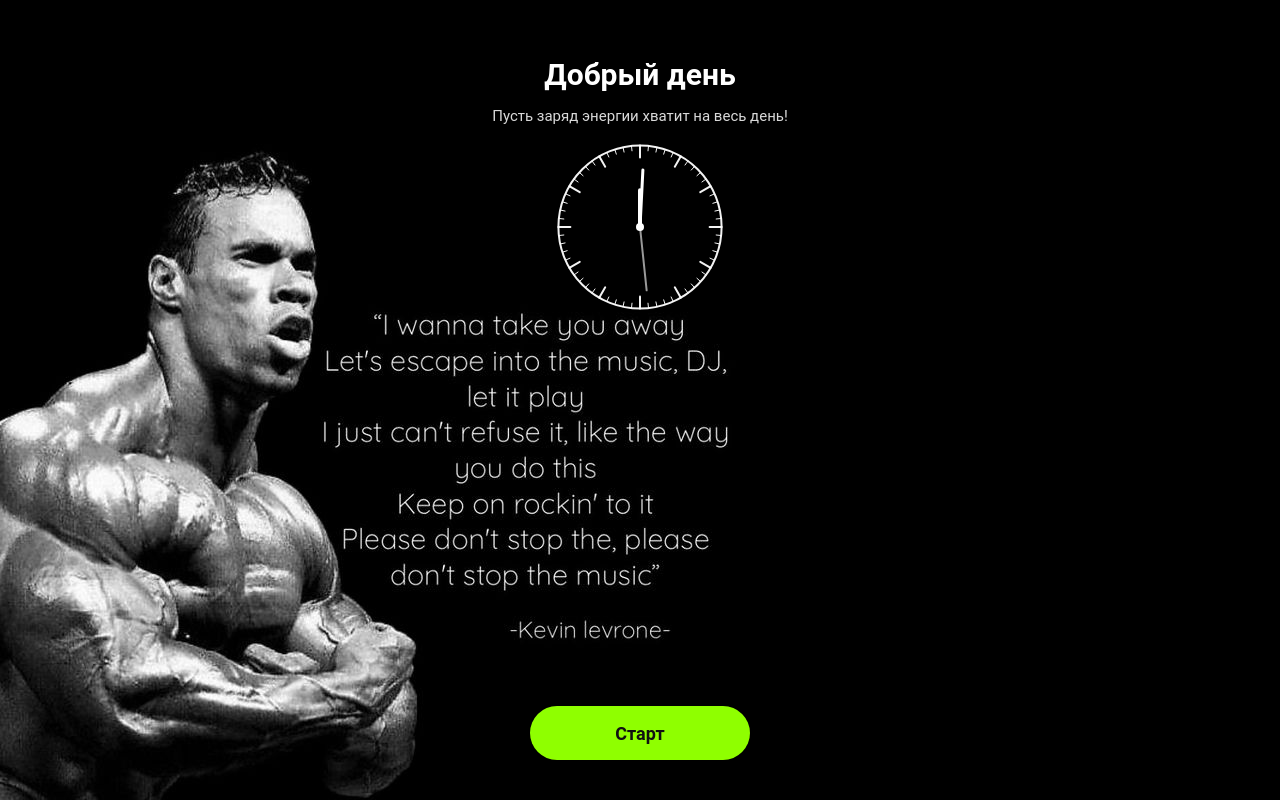
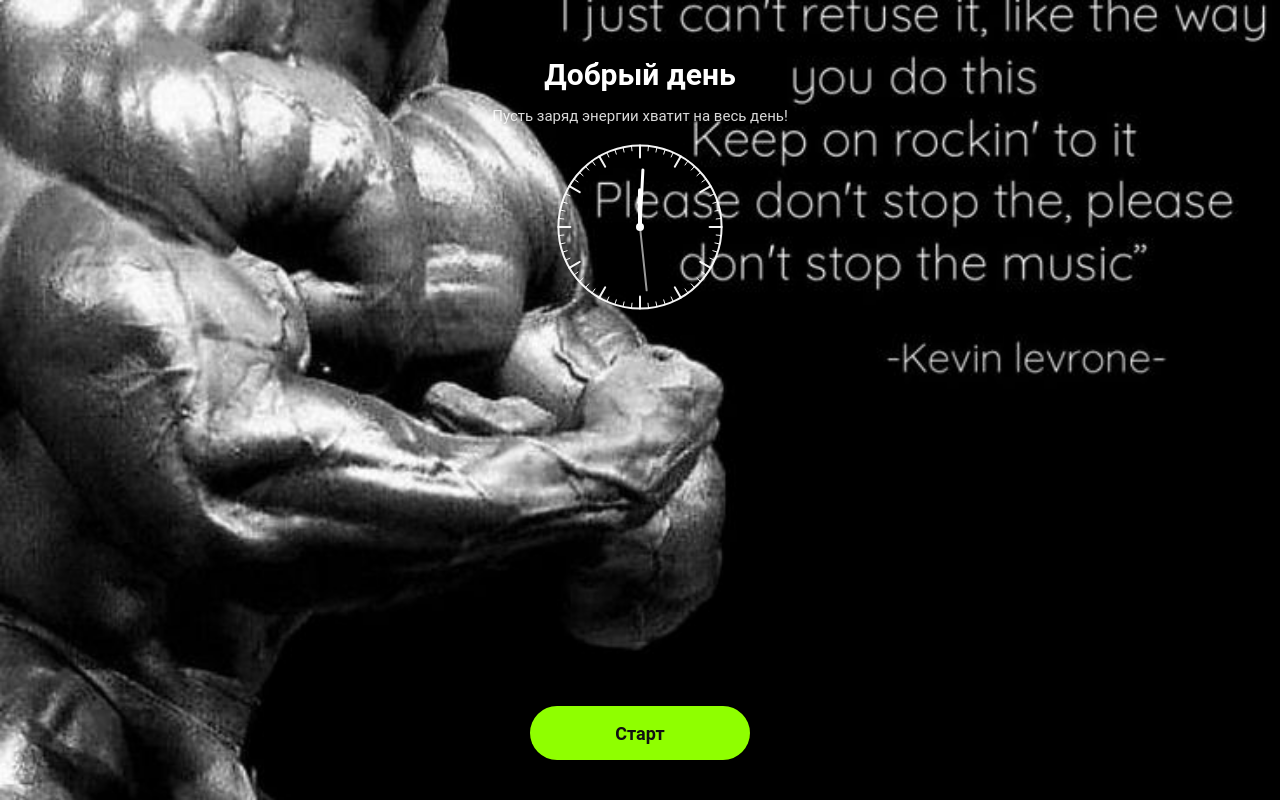
Before and after one commit to feldsherikydze-dot/FitGuide-web, a React (Vite) app: page /settings in a window 1280 px wide. Built offline with nearby package versions, Linux system fonts and the light colour scheme.

Commit message:
Splash: один слой фона (cover, по центру) вместо двойного img+background

```diff
--- a/src/pages/SplashPage.tsx
+++ b/src/pages/SplashPage.tsx
@@ -310,27 +310,31 @@ export function SplashPage({ onDone, initialRoute }: { onDone?: () => void; init
       transition: 'opacity 1600ms ease-out',
     };
 
+    // Обычный режим (centerCrop): один слой на весь экран.
+    // Раньше здесь был <img> с тем же backgroundImage: картинка рисовалась дважды —
+    // фоном (cover) и самим тегом в натуральную величину слева сверху.
     if (!smearMode) {
-      return <img key={src} src={src} alt="" style={bgStyle} />;
+      return <div key={src} style={bgStyle} />;
     }
 
-    // Smear режим: основной слой contain + растянутый слой с блюром (аппроксимация CLAMP)
+    // Smear режим: размытый cover-слой позади + чёткий contain-слой по центру
     return (
-      <div key={src} style={{ ...bgStyle, backgroundSize: 'cover' }}>
+      <div key={src} style={{ ...bgStyle, backgroundImage: 'none' }}>
+        <div style={{
+          position: 'absolute', inset: 0,
+          backgroundImage: `url(${src})`,
+          backgroundSize: 'cover',
+          backgroundPosition: 'center',
+          backgroundRepeat: 'no-repeat',
+          filter: 'blur(40px)',
+          opacity: 0.3,
+        }} />
         <div style={{
           position: 'absolute', inset: 0,
           backgroundImage: `url(${src})`,
           backgroundSize: 'contain',
           backgroundPosition: 'center',
           backgroundRepeat: 'no-repeat',
-        }} />
-        <div style={{
-          position: 'absolute', inset: 0,
-          backgroundImage: `url(${src})`,
-          backgroundSize: 'cover',
-          backgroundPosition: 'center',
-          filter: 'blur(40px)',
-          opacity: 0.3,
         }} />
       </div>
     );
```
